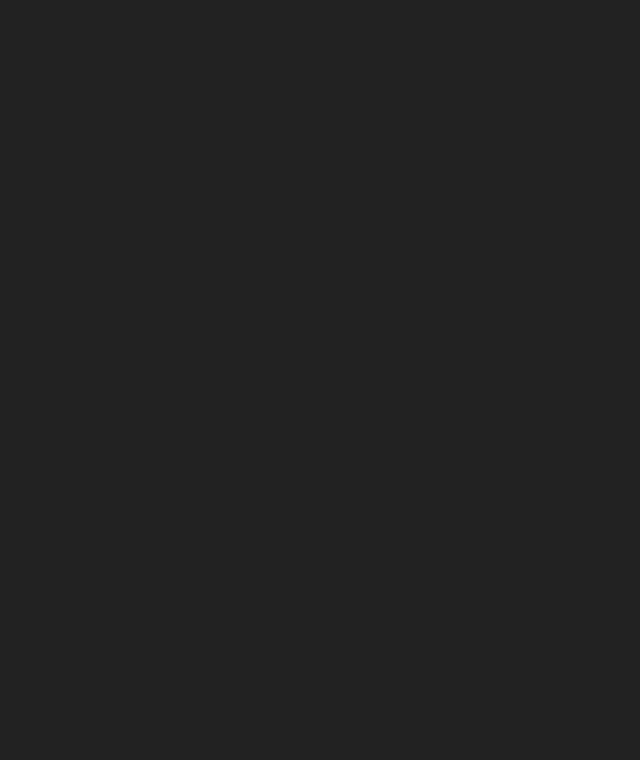
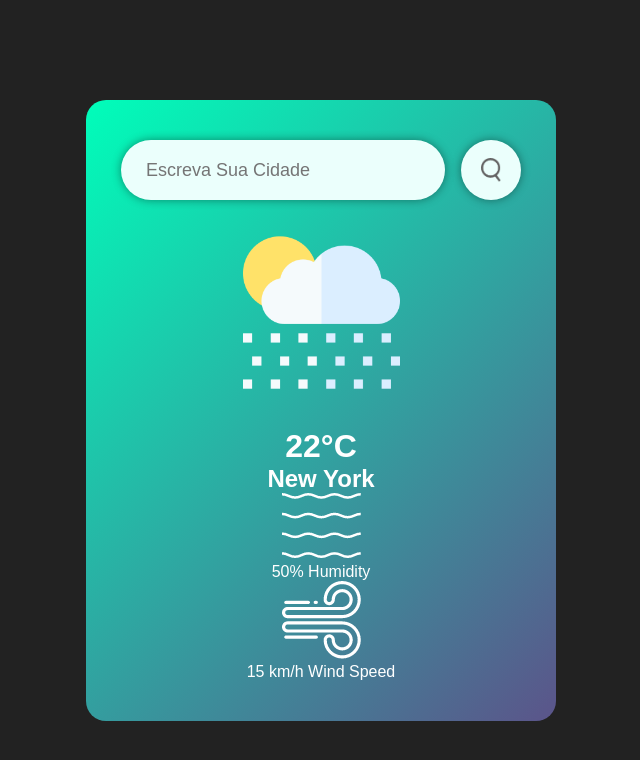
Before and after one commit to Pedrohenriquezuza/WeatherApp-Projeto, a plain HTML site: page index.html in a window 1280 px wide. Shown: the whole page, without its empty margins (319-959 px from the left). Drawn offline with Linux system fonts and the light colour scheme.

Commit message:
Campo de pesquisa Feito
Campo De pesquisa feito e estruturando no html as informações principais do projeto.

```diff
--- a/index.html
+++ b/index.html
@@ -1,12 +1,46 @@
 <!DOCTYPE html>
 <html lang="pt-br">
-<head>
-    <meta charset="UTF-8">
-    <meta name="viewport" content="width=device-width, initial-scale=1.0">
-    <link rel="stylesheet" href="src/styles/estilos.css">
+  <head>
+    <meta charset="UTF-8" />
+    <meta name="viewport" content="width=device-width, initial-scale=1.0" />
+    <link rel="stylesheet" href="src/styles/estilos.css" />
     <title>WeatherApp</title>
-</head>
-<body>
+  </head>
+  <body>
+    <div class="card">
+      <div class="search">
+        <input
+          type="text"
+          placeholder="Escreva Sua Cidade"
+          spellcheck="false"
+        />
 
-</body>
+        <button><img src="public/imgs/search.png" /></button>
+      </div>
+
+      <div class="weather">
+        <img src="public/imgs/rain.png" class="clima-icon" />
+        <h1 class="temp">22°C</h1>
+        <h2 class="cidade">New York</h2>
+
+        <div class="detalhes">
+          <div class="col">
+            <img src="public/imgs/humidity.png" />
+            <div>
+              <span class="humidity"> 50% </span>
+              <span>Humidity</span>
+            </div>
+          </div>
+
+          <div class="col">
+            <img src="public/imgs/wind.png" />
+            <div>
+              <span class="wind"> 15 km/h</span>
+              <span>Wind Speed</span>
+            </div>
+          </div>
+        </div>
+      </div>
+    </div>
+  </body>
 </html>
--- a/src/styles/estilos.css
+++ b/src/styles/estilos.css
@@ -1,10 +1,60 @@
 * {
   margin: 0;
   padding: 0;
-  font-family: 'Poppins', sans-serif;
+  font-family: "Poppins", sans-serif;
   box-sizing: border-box;
 }
 
-body{
-    background: #222;
+body {
+  background: #222;
 }
+
+.card {
+  width: 90%;
+  max-width: 470px;
+  background: linear-gradient(135deg, #00feba, #5b548a);
+  color: #fff;
+  margin: 100px auto 0;
+  border-radius: 20px;
+  padding: 40px 35px;
+  text-align: center;
+}
+
+.search {
+  width: 100%;
+  display: flex;
+  align-items: center;
+  justify-content: space-between;
+}
+
+.search input {
+  border: 0;
+  outline: 0;
+  background: #ebfffc;
+  color: #555;
+  padding: 10px 25px;
+  height: 60px;
+  border-radius: 30px;
+  flex: 1;
+  margin-right: 16px;
+  font-size: 18px;
+  box-shadow: 0px 0px 10px rgba(0, 0, 0, 0.407);
+}
+
+.search button {
+  border: 0;
+  outline: 0;
+  background: #ebfffc;
+  border-radius: 50%;
+  width: 60px;
+  height: 60px;
+  cursor: pointer;
+  display: flex;
+  justify-content: center;
+  align-items: center;
+  box-shadow: 0px 0px 10px rgba(0, 0, 0, 0.407);
+}
+
+.search button img {
+  width: 20px;
+}
```
